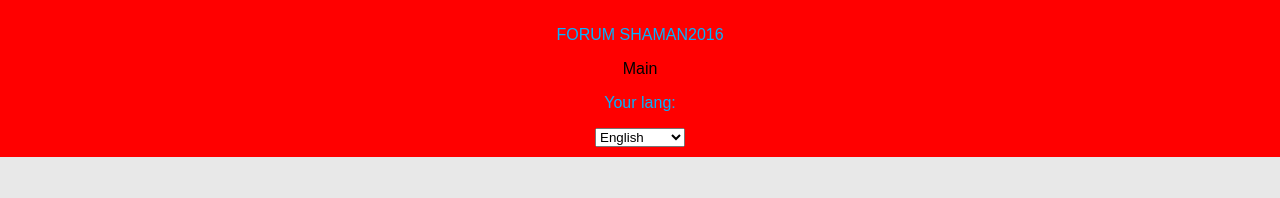
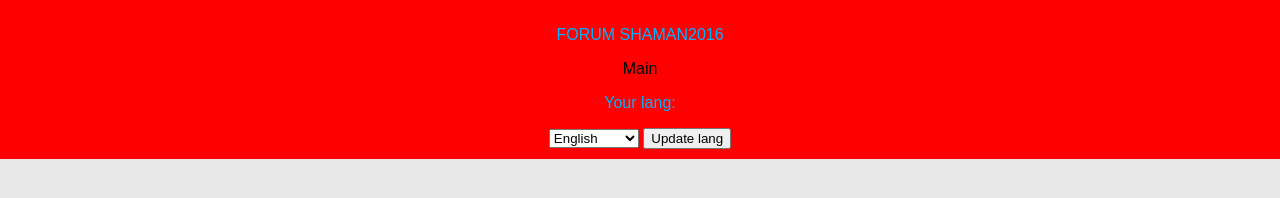
Before and after one commit to shaman2016scratch/my_forum, a website: page index.html in a window 1280 px wide. Drawn offline with Linux system fonts and the light colour scheme.

Commit message:
Update index.html

```diff
--- a/index.html
+++ b/index.html
@@ -18,6 +18,7 @@
         <option value="Tatar">Татар теле</option>
         <option value="Chi">中文</option>
       </select>
+      <button onclick="UpdateLang()">Update lang</button>
     </div>
     <script src="script.js"></script>
   </body>
```
